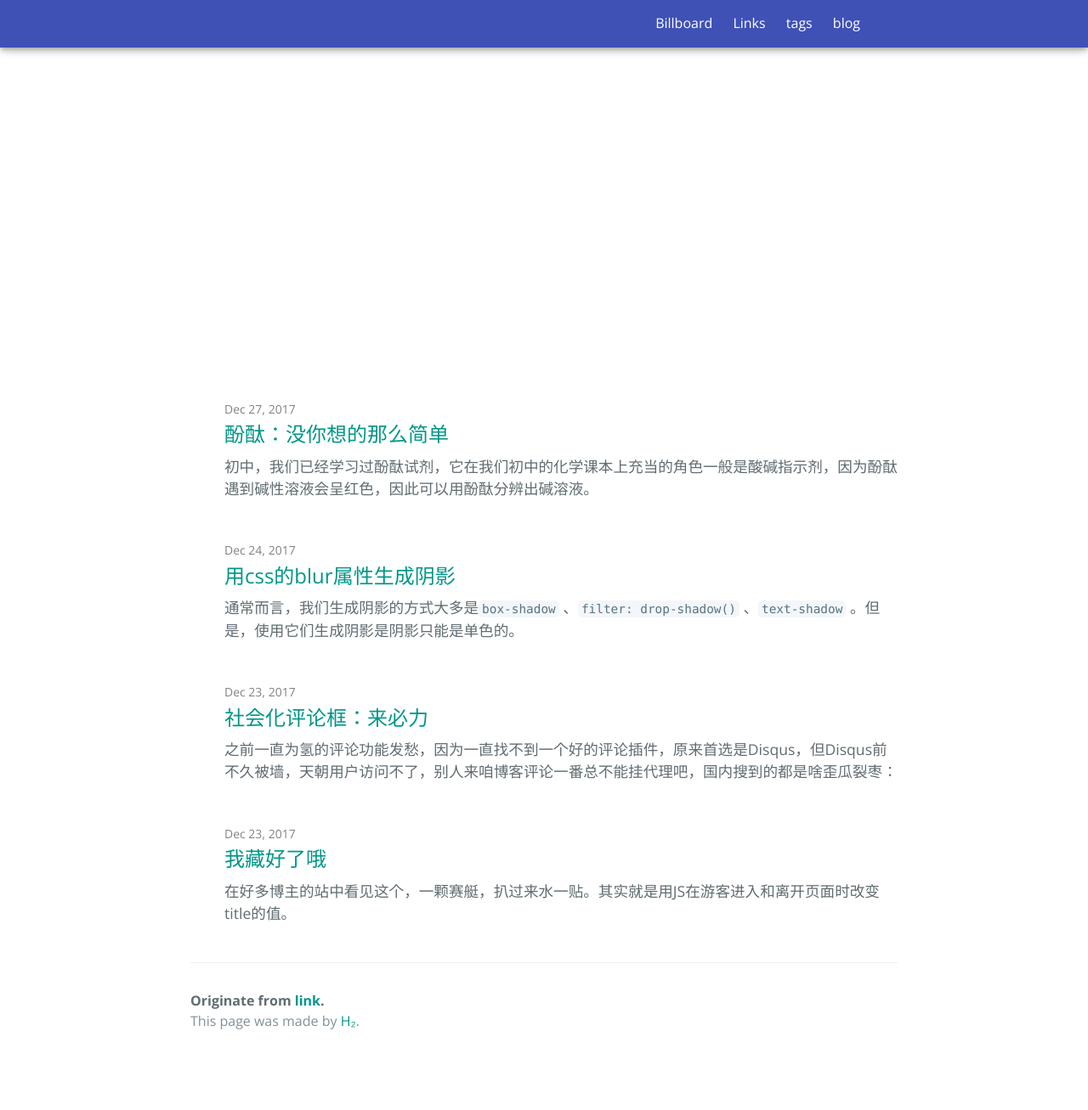
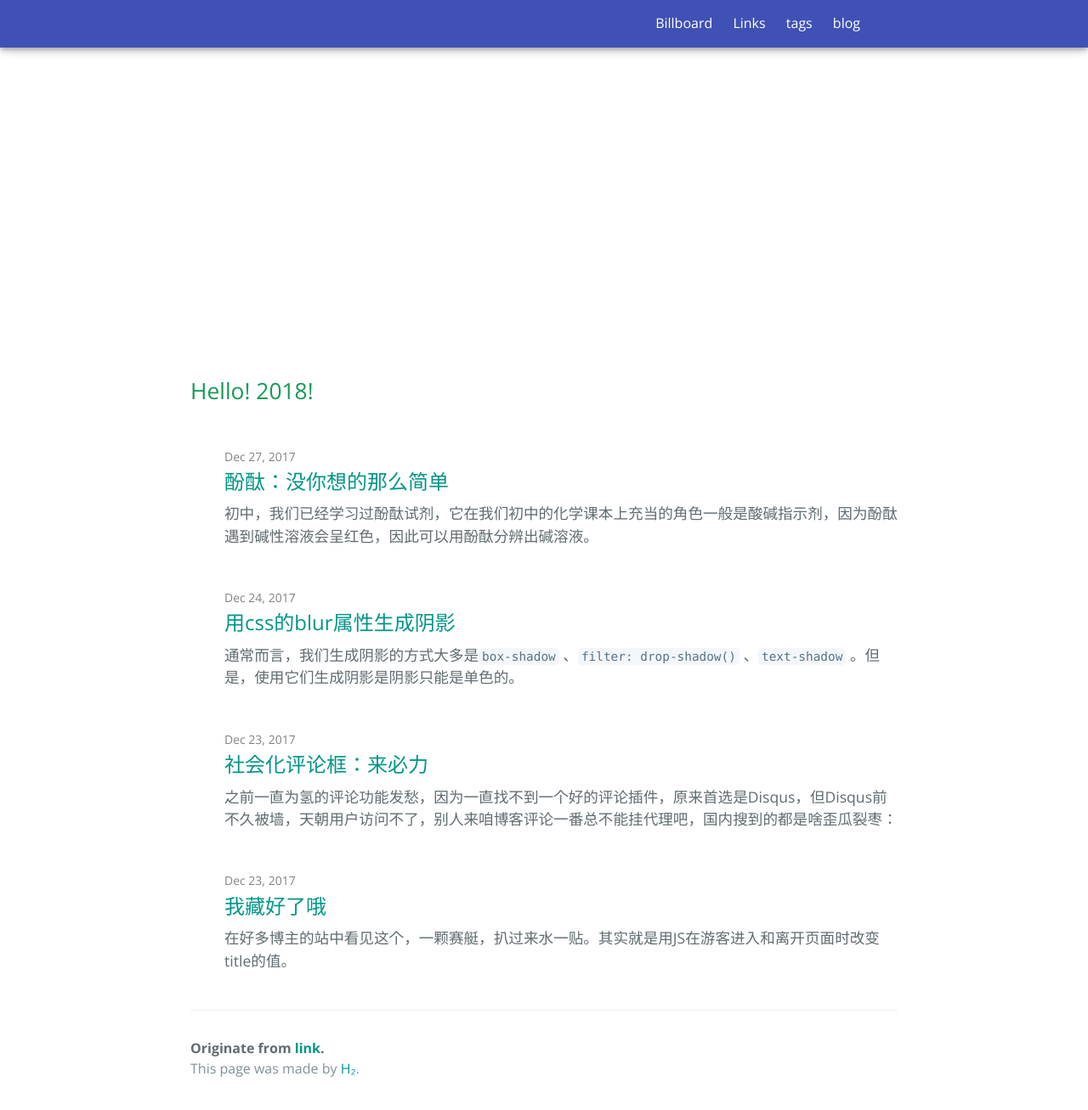
Before and after one commit to link9596/qwq, a Jekyll site: the page built from index.html, in a window 1280 px wide and 1318 px high. Shown: the top 1307 px of the window at 85% size. Built offline with Jekyll 4.4.1, drawn with Linux system fonts in a browser that asks for light colours; the list of posts is cut into pages by our own code; comment, search, counter and statistics services are not loaded.

Commit message:
Update home.html

```diff
--- a/_layouts/home.html
+++ b/_layouts/home.html
@@ -6,7 +6,7 @@ layout: default
 
   {{ content }}
 
-  <!--<h2>Latest Posts</h2>-->
+  <h2>Hello! 2018!</h2>
 
   <div>&nbsp;</div>
 
```
